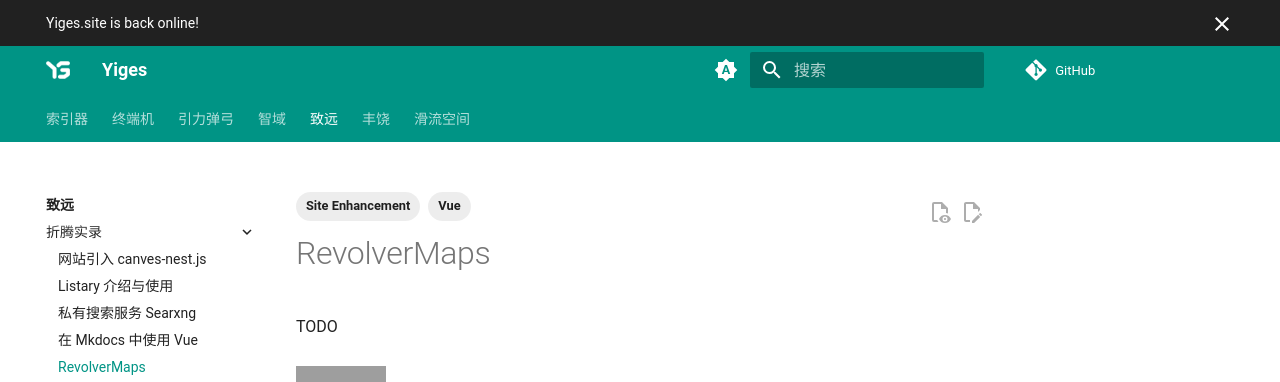
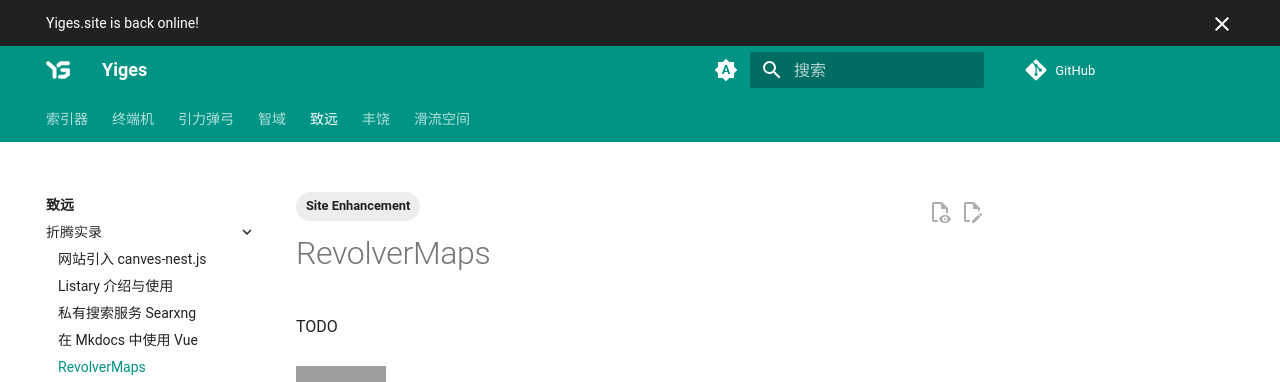
Before and after one commit to YigesMx/yiges, an MkDocs documentation site: the page built from docs/Reach/折腾实录/2024-09-19-RevolverMaps.md, in a window 1280 px wide. Shown: the top 382 px of the page. Built offline with MkDocs 1.6.1 and Material for MkDocs 9.7.7, drawn with Linux system fonts in a browser that asks for light colours; nearby versions of some CDN libraries; some web fonts are replaced; plug-ins that fetch from the network failed and are left out; comment, search, counter and statistics services are not loaded; grey boxes are pictures that could not be loaded.

```diff
--- a/docs/Reach/折腾实录/2024-09-19-RevolverMaps.md
+++ b/docs/Reach/折腾实录/2024-09-19-RevolverMaps.md
@@ -3,7 +3,6 @@
 description: "本文介绍了一个可以统计并向用户展示网站访问量和访问情况的插件"
 
 tags:
-    - Vue
     - Site Enhancement
 ---
 
```
